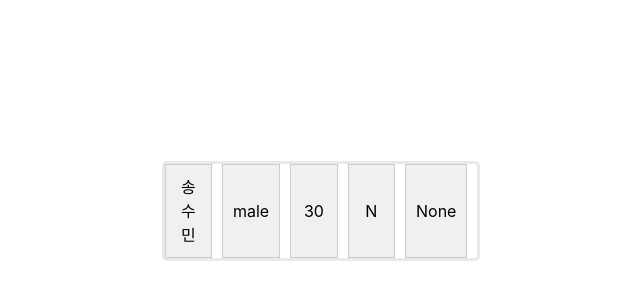
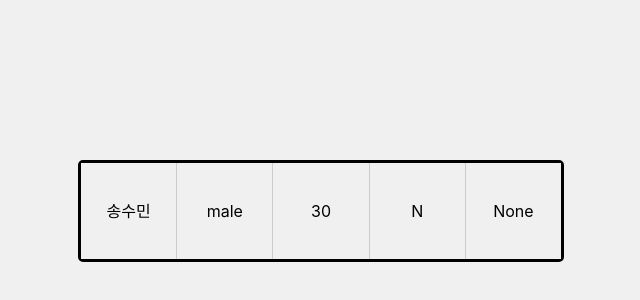
Before and after one commit to FOFO-project/FOFO_front, a React (Vite) app: page /MemberCardTest in a window 1280 px wide. Shown: the part 194-494 px from the top of the page, without its empty margins (319-959 px from the left). Built offline with nearby package versions, Linux system fonts and the light colour scheme.

Commit message:
MemberEntity 수정4차

```diff
--- a/src/entities/member/ui/member.module.scss
+++ b/src/entities/member/ui/member.module.scss
@@ -2,20 +2,22 @@
     margin:0;
     padding:0;
     box-sizing: border-box;
+    background-color: #f0f0f0;
 }
 
 .container {
 	width: 100%;
-	height: 100px;
+	height: 100%;
 	border: 3px;
     border-radius: 5px;
 	margin-top: 10px;
 	border-style: solid;
-	border-color: rgb(233, 233, 233);
+	border-color: rgb(0, 0, 0);
 }
 
 .memberline {
     width: 100%;
+    height: 6em;
     list-style-type: none;
     padding: 0;
     margin: 0;
@@ -23,14 +25,18 @@
 }
 
 .memberinfo {
-    width: 100%;
+    width: 6em;
     flex: 1;
     background-color: #f0f0f0;
     color: #000;
-    border: 1px solid #ccc;
+    border-right: 1px solid #ccc;
     padding: 10px;
-    margin-right: 10px;
     display: flex;
     justify-content: center;
     align-items: center;
+    text-align: center;
 }
+
+.memberinfo:last-child {
+    border-right: none;
+}
```
